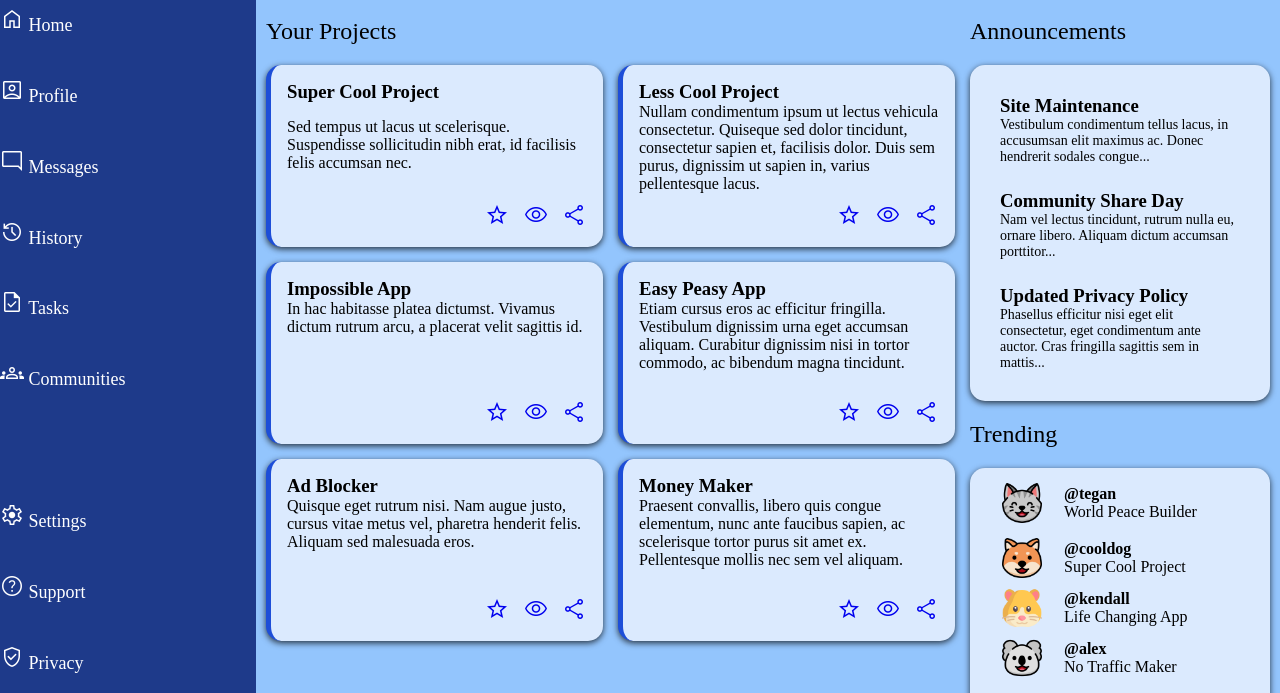
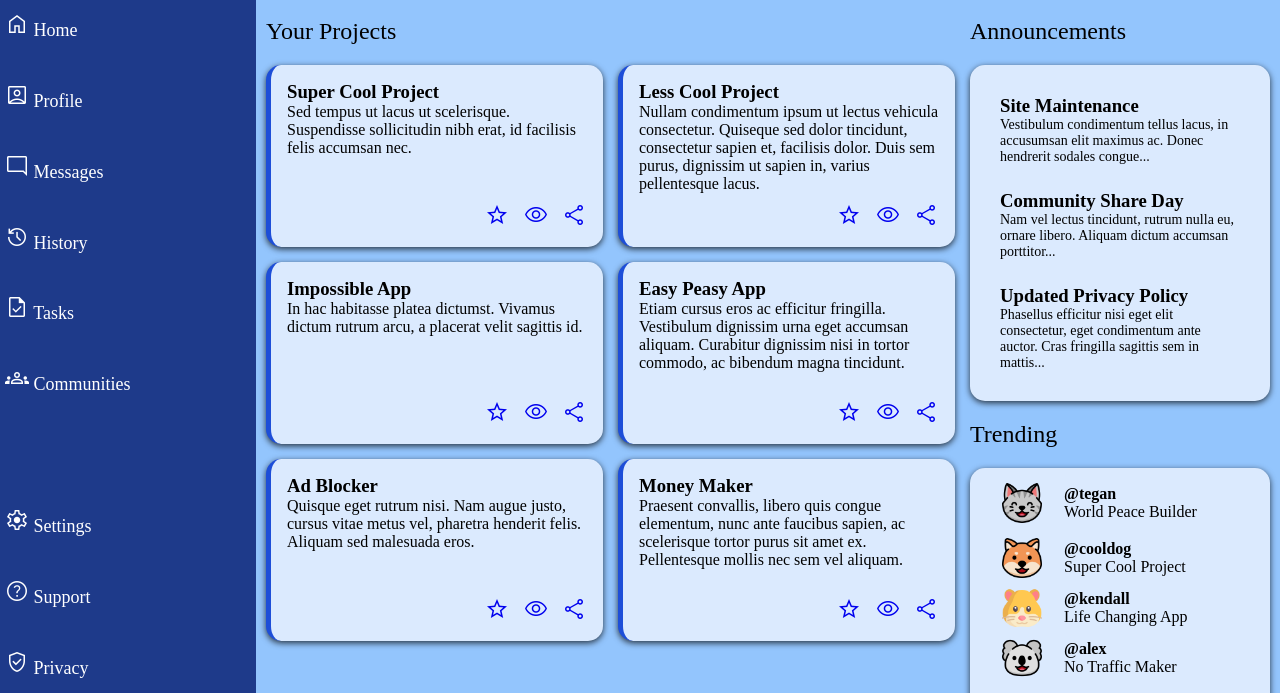
Before and after one commit to 1jeffreyli/admin-dashboard, a plain HTML site: page index.html in a window 1280 px wide. Shown: the part 107-800 px from the top of the page. Drawn offline with nearby package versions, Linux system fonts and the light colour scheme.

Commit message:
Fix first project card layout and adjust header row size

```diff
--- a/index.html
+++ b/index.html
@@ -121,8 +121,10 @@
                 <h2>Your Projects</h2>
                 <div class="cards">
                     <div class="card">
-                        <h3>Super Cool Project</h3>
-                        <p>Sed tempus ut lacus ut scelerisque. Suspendisse sollicitudin nibh erat, id facilisis felis accumsan nec.</p>
+                        <div class="card-text">
+                            <h3>Super Cool Project</h3>
+                            <p>Sed tempus ut lacus ut scelerisque. Suspendisse sollicitudin nibh erat, id facilisis felis accumsan nec.</p>
+                        </div>
                         <div class="card-actions">
                             <a href="#">
                                 <span class="material-symbols-outlined">
--- a/styles.css
+++ b/styles.css
@@ -37,7 +37,7 @@ img[src*=".png"] {
     width: auto;
     display: grid;
     grid-template-columns: 1fr 4fr;
-    grid-template-rows: 1fr 4fr;
+    grid-template-rows: 1fr 6fr;
     overflow: auto;
 }
 
@@ -96,12 +96,13 @@ img[src*=".png"] {
 }
 
 .sidebar-links > li {
-    /* display: grid;
-    grid-template-columns: repeat(auto-fill, minmax(50px, 1fr));
-    align-items: center;
-    padding: 5px; */
+    /* align-self: start; */
+    /* display: grid; */
+    /* grid-template-rows: repeat(auto-fill, minmax(50px, 1fr)); */
+    /* align-items: start; */
+    padding: 5px;
+    text-align: start;
     /* justify-items: center; */
-    /* justify-content: center; */
 }
 
 .header {
```
